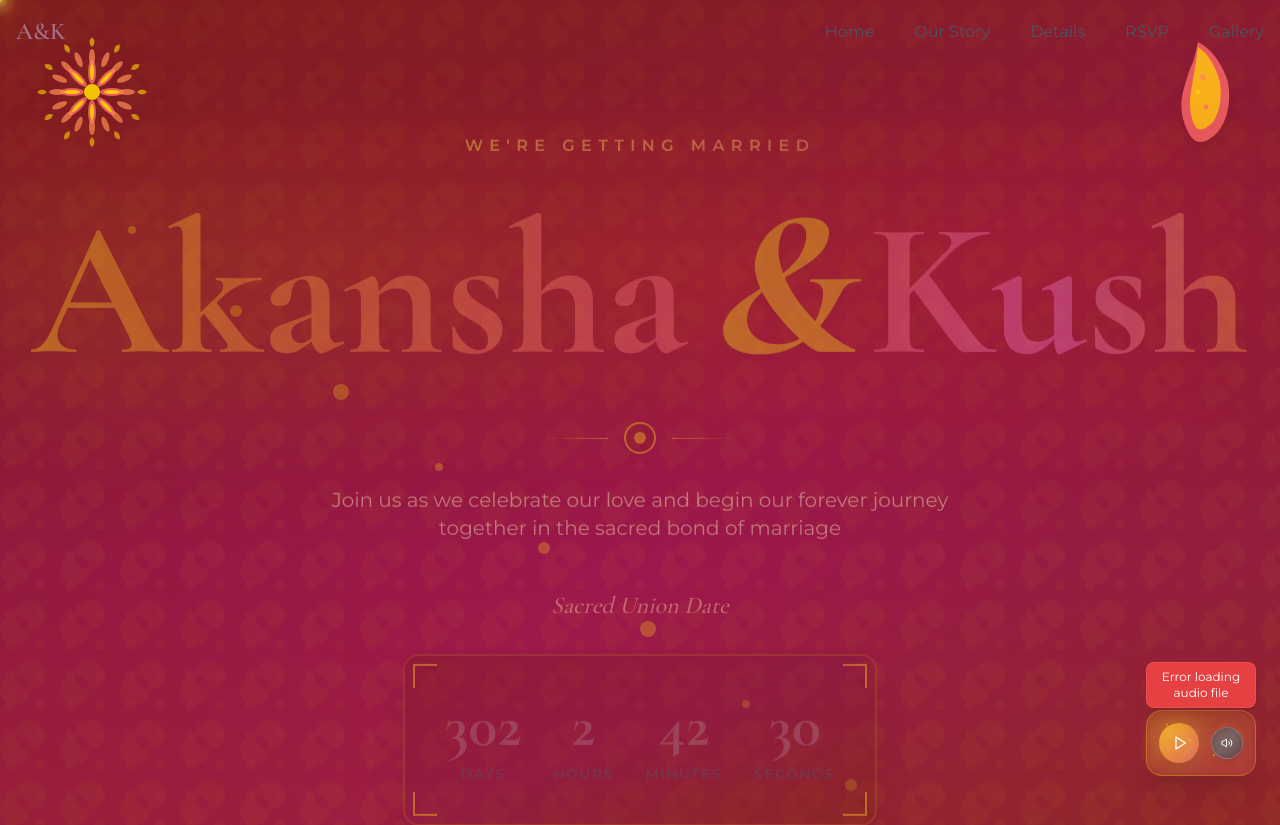
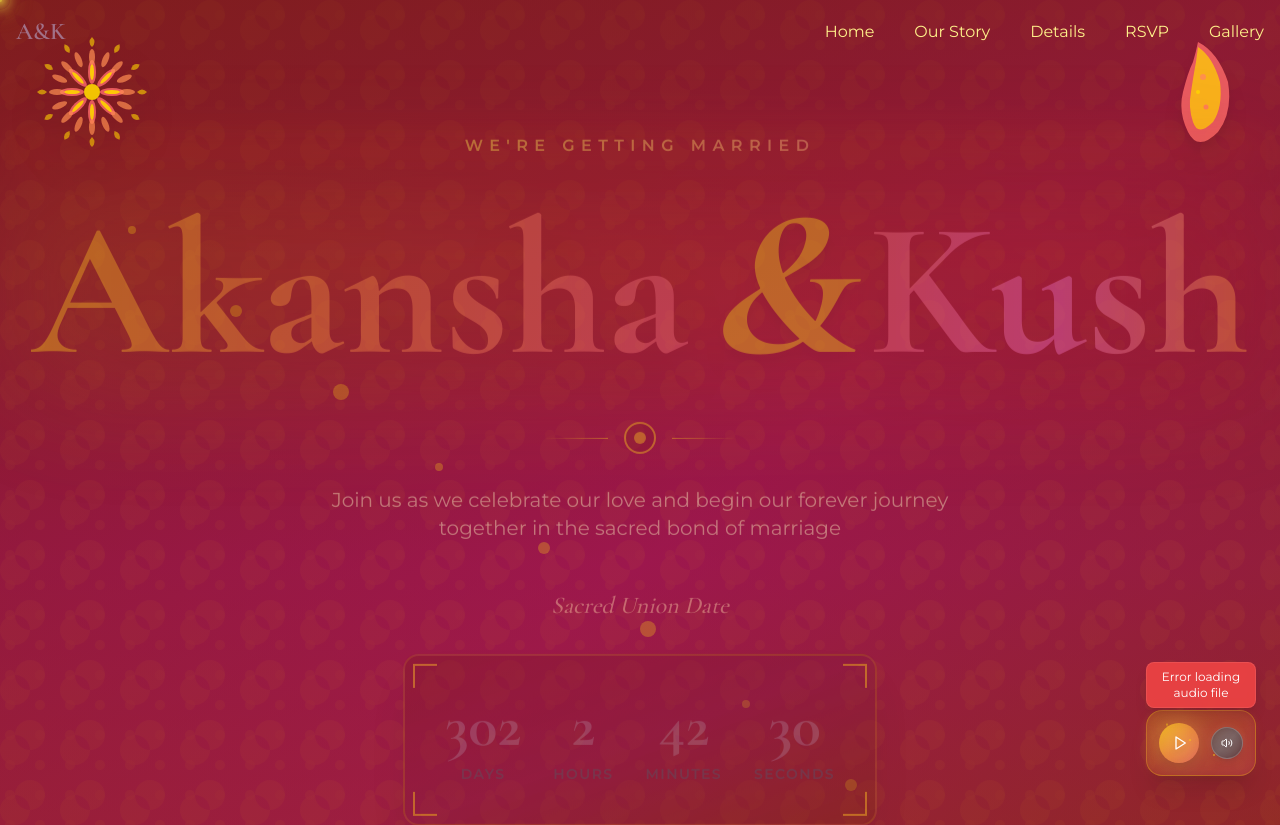
Before and after one commit to Heyykrishnna/AK-Wedding, a React (Vite) app: page / in a window 1280 px wide. Shown: the top 825 px of the page. Built offline with nearby package versions, Linux system fonts and the light colour scheme.

Commit message:
Fix header text color
Change the header text color to improve visibility during normal state.

```diff
--- a/src/components/Header.tsx
+++ b/src/components/Header.tsx
@@ -55,7 +55,7 @@ const Header: React.FC = () => {
               "md:hidden focus:outline-none transition-all duration-300",
               scrolled
                 ? "text-black drop-shadow-lg"
-                : "text-wedding-mauve"
+                : "text-yellow-200"
             )}
           >
             <svg className="w-6 h-6" fill="none" stroke="currentColor" viewBox="0 0 24 24" xmlns="http://www.w3.org/2000/svg">
@@ -71,7 +71,7 @@ const Header: React.FC = () => {
                 "transition-all duration-300 hover:scale-105",
                 scrolled
                   ? "text-black/90 hover:text-black drop-shadow-md"
-                  : "text-gray-600 hover:text-wedding-mauve"
+                  : "text-yellow-200 hover:text-yellow-100"
               )}
             >
               Home
@@ -82,7 +82,7 @@ const Header: React.FC = () => {
                 "transition-all duration-300 hover:scale-105",
                 scrolled
                   ? "text-black/90 hover:text-black drop-shadow-md"
-                  : "text-gray-600 hover:text-wedding-mauve"
+                  : "text-yellow-200 hover:text-yellow-100"
               )}
             >
               Our Story
@@ -93,7 +93,7 @@ const Header: React.FC = () => {
                 "transition-all duration-300 hover:scale-105",
                 scrolled
                   ? "text-black/90 hover:text-black drop-shadow-md"
-                  : "text-gray-600 hover:text-wedding-mauve"
+                  : "text-yellow-200 hover:text-yellow-100"
               )}
             >
               Details
@@ -104,7 +104,7 @@ const Header: React.FC = () => {
                 "transition-all duration-300 hover:scale-105",
                 scrolled
                   ? "text-black/90 hover:text-black drop-shadow-md"
-                  : "text-gray-600 hover:text-wedding-mauve"
+                  : "text-yellow-200 hover:text-yellow-100"
               )}
             >
               RSVP
@@ -115,7 +115,7 @@ const Header: React.FC = () => {
                 "transition-all duration-300 hover:scale-105",
                 scrolled
                   ? "text-black/90 hover:text-black drop-shadow-md"
-                  : "text-gray-600 hover:text-wedding-mauve"
+                  : "text-yellow-200 hover:text-yellow-100"
               )}
             >
               Gallery
@@ -140,7 +140,7 @@ const Header: React.FC = () => {
                 "transition-all duration-300",
                 scrolled
                   ? "text-black/90 hover:text-black drop-shadow-md"
-                  : "text-gray-600 hover:text-wedding-mauve"
+                  : "text-gray-800 hover:text-wedding-mauve"
               )}
             >
               Home
@@ -152,7 +152,7 @@ const Header: React.FC = () => {
                 "transition-all duration-300",
                 scrolled
                   ? "text-black/90 hover:text-black drop-shadow-md"
-                  : "text-gray-600 hover:text-wedding-mauve"
+                  : "text-gray-800 hover:text-wedding-mauve"
               )}
             >
               Our Story
@@ -164,7 +164,7 @@ const Header: React.FC = () => {
                 "transition-all duration-300",
                 scrolled
                   ? "text-black/90 hover:text-black drop-shadow-md"
-                  : "text-gray-600 hover:text-wedding-mauve"
+                  : "text-gray-800 hover:text-wedding-mauve"
               )}
             >
               Details
@@ -176,7 +176,7 @@ const Header: React.FC = () => {
                 "transition-all duration-300",
                 scrolled
                   ? "text-black/90 hover:text-black drop-shadow-md"
-                  : "text-gray-600 hover:text-wedding-mauve"
+                  : "text-gray-800 hover:text-wedding-mauve"
               )}
             >
               RSVP
@@ -188,7 +188,7 @@ const Header: React.FC = () => {
                 "transition-all duration-300",
                 scrolled
                   ? "text-black/90 hover:text-black drop-shadow-md"
-                  : "text-gray-600 hover:text-wedding-mauve"
+                  : "text-gray-800 hover:text-wedding-mauve"
               )}
             >
               Gallery
```
